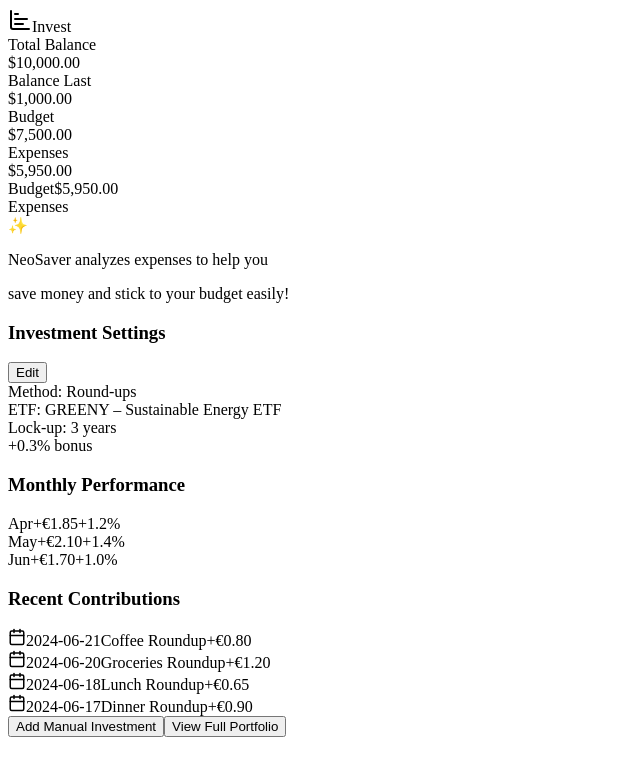
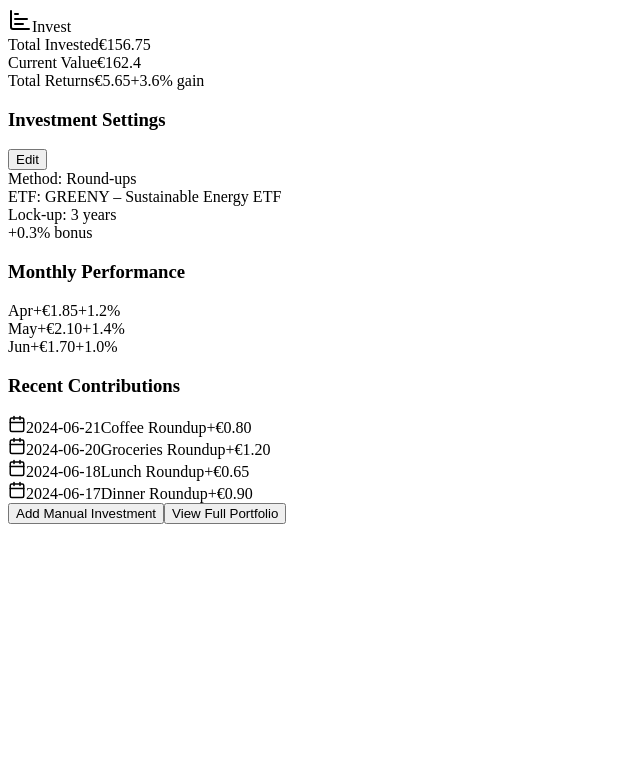
Before and after one commit to classybuyer123/pod-up-budgets-chat, a Next.js app: page /LovableMVP/MicroInvest in a window 1280 px wide. Shown: the top 776 px of the page, without its empty margins (0-640 px from the left). Built offline with nearby package versions, Linux system fonts and the light colour scheme.

Commit message:
Reverted to commit a5e10094982bf0789e6b7f307f485f353c2adf3d

```diff
--- a/src/pages/LovableMVP/MicroInvest.tsx
+++ b/src/pages/LovableMVP/MicroInvest.tsx
@@ -33,97 +33,35 @@ const contributions = [
 ];
 
 const MicroInvest = () => (
-  <div className="flex flex-col min-h-screen bg-black">
+  <div className="flex flex-col min-h-screen bg-slate-950">
     {/* Header nav */}
-    <nav className="w-full flex items-center gap-3 px-6 py-6 bg-black border-b border-gray-800">
-      <div className="flex items-center gap-3">
-        <span className="inline-flex items-center justify-center rounded-2xl bg-teal-500 p-3 shadow-lg">
-          <ChartBar className="text-black" size={24} />
+    <nav className="w-full flex items-center gap-2 px-4 py-5 bg-slate-900 border-b border-slate-800 shadow">
+      <div className="flex items-center gap-2">
+        <span className="inline-flex items-center justify-center rounded-full bg-gradient-to-br from-blue-600 to-purple-600 p-2">
+          <ChartBar className="text-white" size={24} />
         </span>
-        <span className="text-2xl font-bold text-white font-space-grotesk">Invest</span>
+        <span className="text-lg font-bold text-white">Invest</span>
       </div>
     </nav>
-
     {/* Main content */}
-    <div className="flex flex-col gap-8 w-full max-w-md mx-auto py-8 px-6 flex-1">
-      {/* Balance Cards */}
+    <div className="flex flex-col gap-6 w-full max-w-lg mx-auto py-8 px-2 flex-1">
+      {/* Stat cards */}
       <div className="grid grid-cols-2 gap-4">
-        <Card className="bg-gray-900 border-gray-800 rounded-3xl shadow-2xl">
-          <CardContent className="py-6 px-6">
-            <div className="flex items-center gap-2 mb-2">
-              <div className="w-2 h-2 bg-gray-600 rounded-full"></div>
-              <span className="text-sm text-gray-400 font-medium">Total Balance</span>
-            </div>
-            <span className="text-2xl font-bold text-white">$10,000.00</span>
-          </CardContent>
-        </Card>
-
-        <Card className="bg-gray-900 border-gray-800 rounded-3xl shadow-2xl">
-          <CardContent className="py-6 px-6">
-            <div className="flex items-center gap-2 mb-2">
-              <div className="w-2 h-2 bg-gray-600 rounded-full"></div>
-              <span className="text-sm text-gray-400 font-medium">Balance Last</span>
-            </div>
-            <span className="text-2xl font-bold text-white">$1,000.00</span>
-          </CardContent>
-        </Card>
+        {stats.map((stat) => (
+          <Card key={stat.label} className="bg-slate-900 border-slate-800 shadow rounded-xl">
+            <CardContent className="py-4 px-5 flex flex-col items-center">
+              <span className="text-xs text-slate-400 font-medium mb-1">{stat.label}</span>
+              <span className="text-2xl font-bold text-white">{stat.value}</span>
+            </CardContent>
+          </Card>
+        ))}
       </div>
-
-      <div className="grid grid-cols-2 gap-4">
-        <Card className="bg-gray-900 border-gray-800 rounded-3xl shadow-2xl">
-          <CardContent className="py-6 px-6">
-            <div className="flex items-center gap-2 mb-2">
-              <div className="w-2 h-2 bg-gray-600 rounded-full"></div>
-              <span className="text-sm text-gray-400 font-medium">Budget</span>
-            </div>
-            <span className="text-2xl font-bold text-white">$7,500.00</span>
-          </CardContent>
-        </Card>
-
-        <Card className="bg-gray-900 border-gray-800 rounded-3xl shadow-2xl">
-          <CardContent className="py-6 px-6">
-            <div className="flex items-center gap-2 mb-2">
-              <div className="w-2 h-2 bg-gray-600 rounded-full"></div>
-              <span className="text-sm text-gray-400 font-medium">Expenses</span>
-            </div>
-            <span className="text-2xl font-bold text-white">$5,950.00</span>
-          </CardContent>
-        </Card>
-      </div>
-
-      {/* Chart Section */}
-      <Card className="bg-gray-900 border-gray-800 rounded-3xl shadow-2xl">
-        <CardContent className="py-8 px-6">
-          <div className="flex justify-between items-center mb-6">
-            <span className="text-lg text-gray-400 font-medium">Budget</span>
-            <span className="text-2xl font-bold text-white">$5,950.00</span>
-          </div>
-
-          {/* Mock Chart */}
-          <div className="flex items-end justify-between h-32 gap-2 mb-4">
-            {[40, 60, 30, 80, 50, 90, 70, 85, 95, 75, 60, 45].map((height, i) => (
-              <div key={i} className="flex-1 bg-teal-500 rounded-t-sm opacity-80" style={{ height: `${height}%` }}></div>
-            ))}
-          </div>
-
-          <div className="text-center">
-            <span className="text-sm text-gray-400">Expenses</span>
-          </div>
-        </CardContent>
-      </Card>
-
-      {/* Notification Card */}
-      <Card className="bg-teal-500 border-teal-400 rounded-3xl shadow-2xl">
-        <CardContent className="py-6 px-6">
-          <div className="flex items-start gap-4">
-            <div className="bg-black/20 rounded-full p-2">
-              <span className="text-lg">✨</span>
-            </div>
-            <div>
-              <p className="text-black font-semibold mb-1">NeoSaver analyzes expenses to help you</p>
-              <p className="text-black/80 text-sm">save money and stick to your budget easily!</p>
-            </div>
-          </div>
+      {/* Returns card */}
+      <Card className="bg-gradient-to-br from-blue-600 to-purple-600 shadow-lg rounded-2xl border-0">
+        <CardContent className="py-6 px-6 flex flex-col items-center">
+          <span className="text-lg text-white font-semibold mb-1">Total Returns</span>
+          <span className="text-3xl font-bold text-white mb-1">{returns.value}</span>
+          <span className="text-base font-medium text-white/80">{returns.percent}</span>
         </CardContent>
       </Card>
       {/* Settings card */}
```
